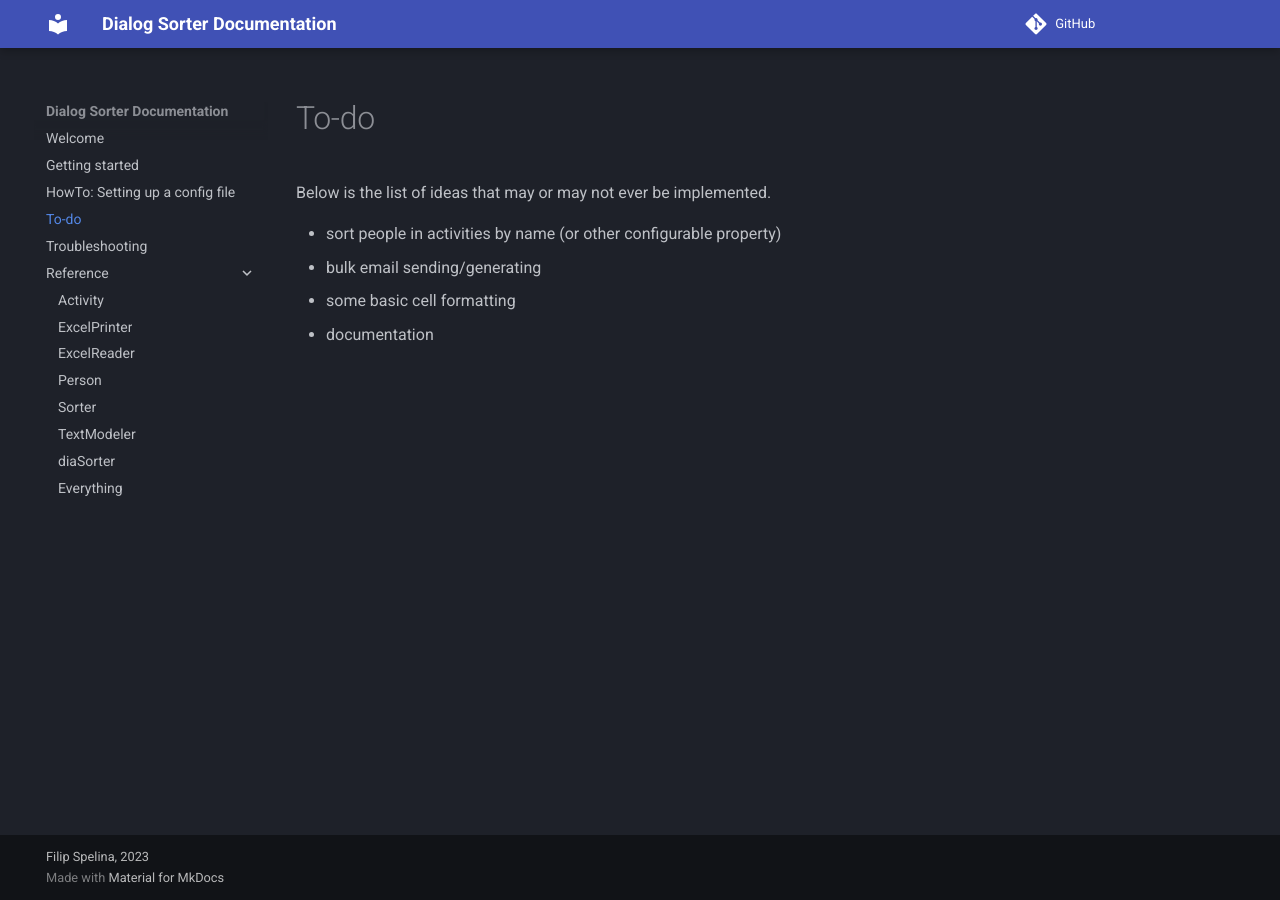
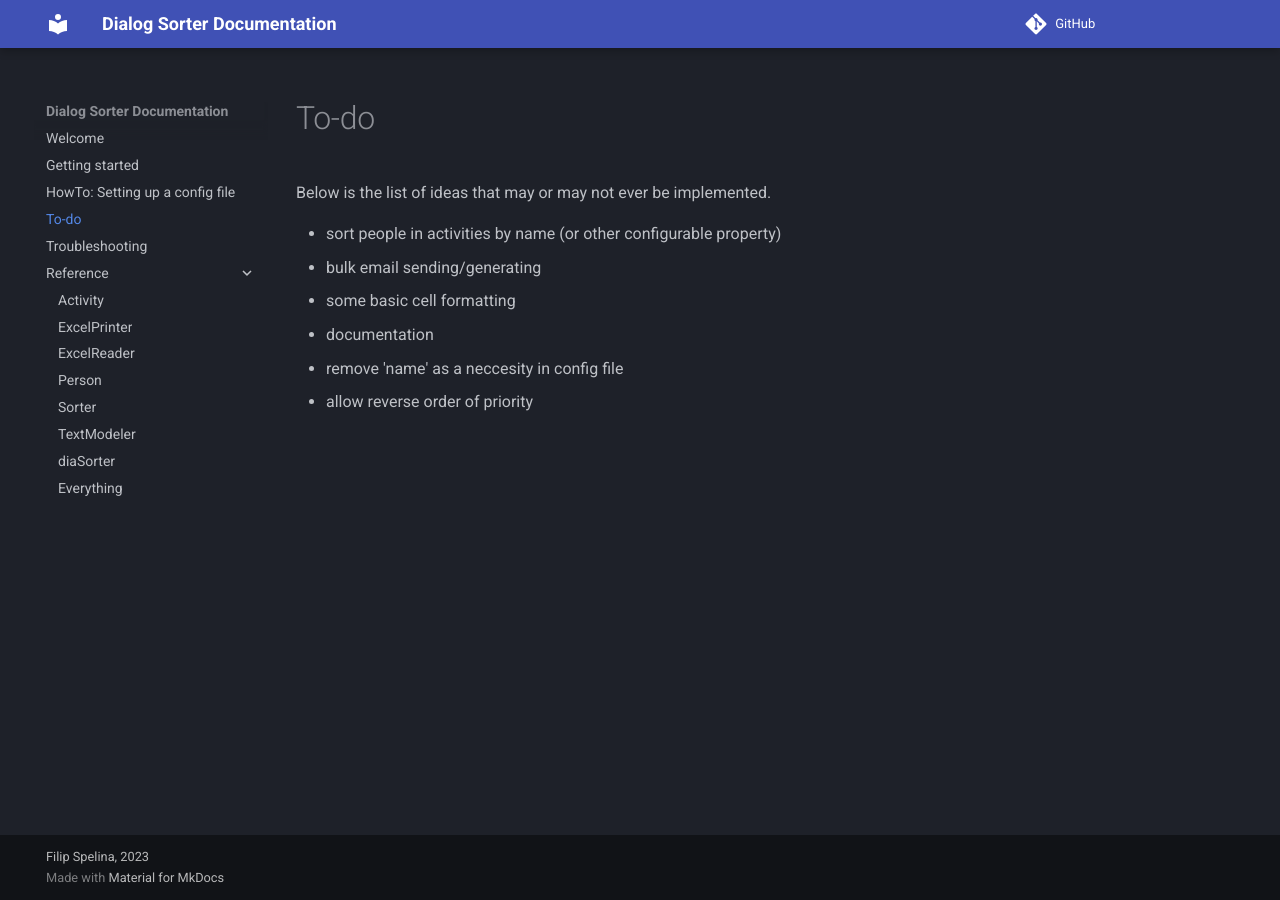
Before and after one commit to BasileosFelices/dialogsorter, an MkDocs documentation site: the page built from docs/todo.md, in a window 1280 px wide. Built offline with MkDocs 1.6.1 and Material for MkDocs 9.7.7, drawn with Linux system fonts in a browser that asks for light colours; comment, search, counter and statistics services are not loaded.

Commit message:
docs: more todo

```diff
--- a/docs/todo.md
+++ b/docs/todo.md
@@ -6,3 +6,5 @@ Below is the list of ideas that may or may not ever be implemented.
 - bulk email sending/generating
 - some basic cell formatting
 - documentation
+- remove 'name' as a neccesity in config file
+- allow reverse order of priority
```
